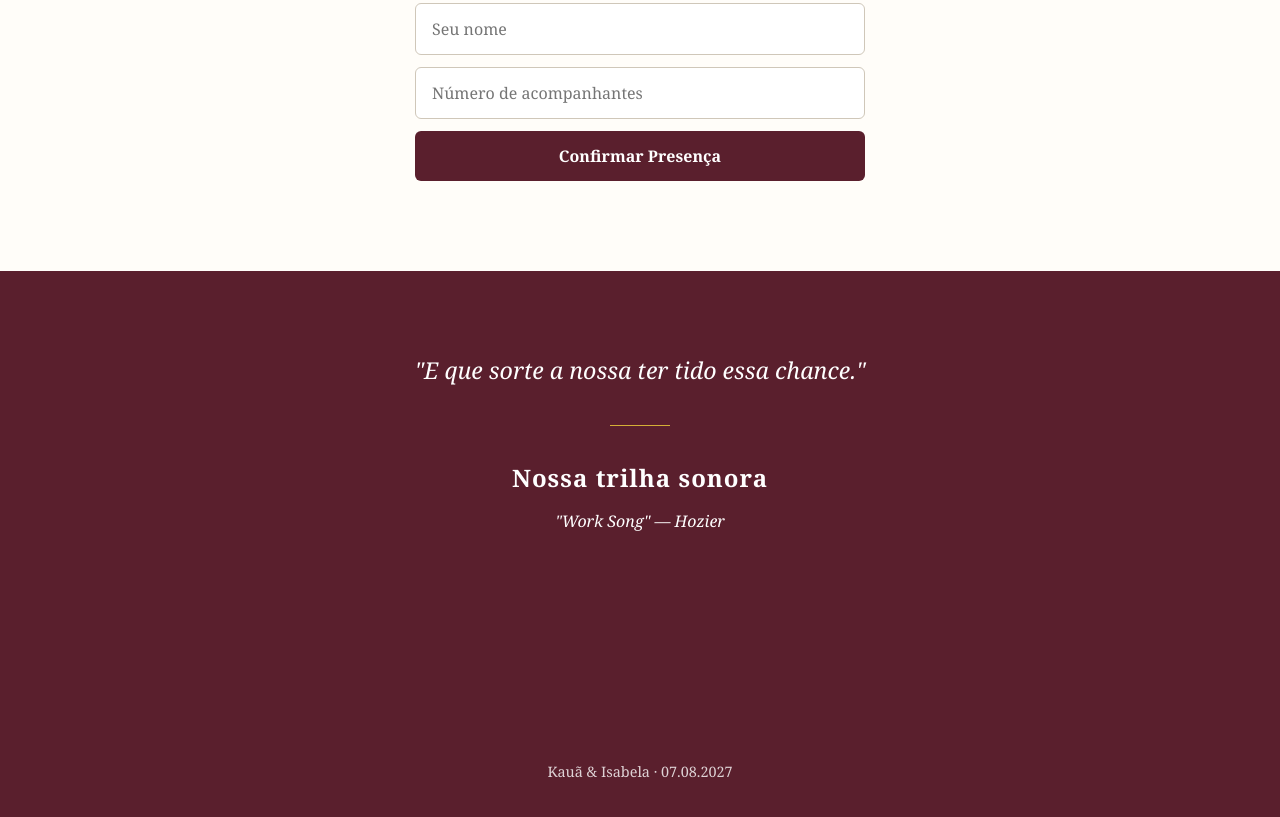
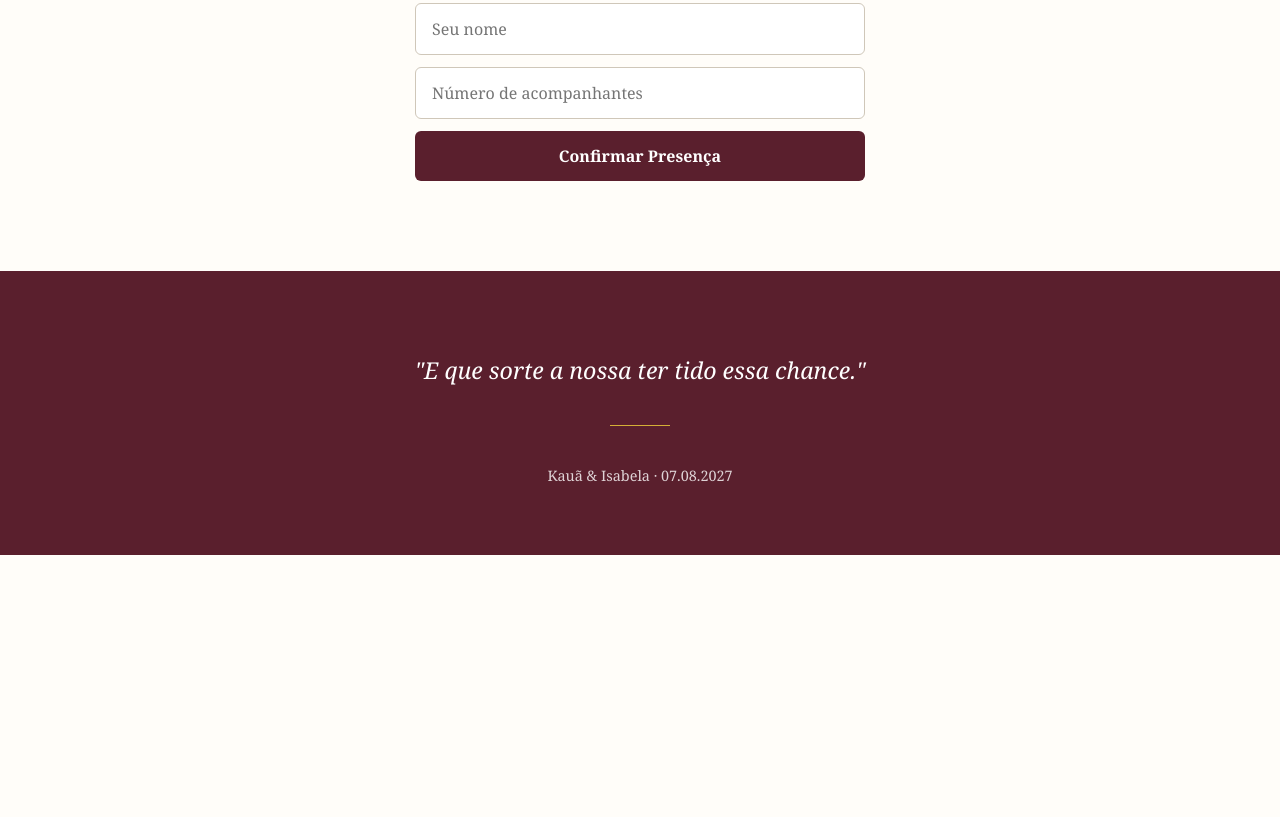
Before and after one commit to rosanezikauan/CasamentoBela-Kau, a plain HTML site: page index.html in a window 1280 px wide. Shown: the part 7254-8071 px from the top of the page. After the commit the page ends 7809 px from the top, so only its background shows below. Drawn offline with Linux system fonts and the light colour scheme.

```diff
--- a/index.html
+++ b/index.html
@@ -843,30 +843,6 @@
 
     <div class="gold-line"></div>
 
-    <h3>Nossa trilha sonora</h3>
-
-    <p class="song">
-      "Work Song" — Hozier
-    </p>
-
-    <iframe
-    <h3 style="margin-bottom:15px;">Nossa trilha sonora</h3>
-
-<p style="font-style:italic; margin-bottom:20px;">
-  “Work Song” — Hozier
-</p>
-
-<iframe
-  style="border-radius:12px"
-  src="https://open.spotify.com/embed/track/1H5tvpoApNDxvxDexoaAUo"
-  width="100%"
-  height="152"
-  frameborder="0"
-  allow="autoplay; clipboard-write; encrypted-media; fullscreen; picture-in-picture"
-  loading="lazy">
-</iframe>
-
-
     <p class="copyright">
       Kauã & Isabela · 07.08.2027
     </p>
```
